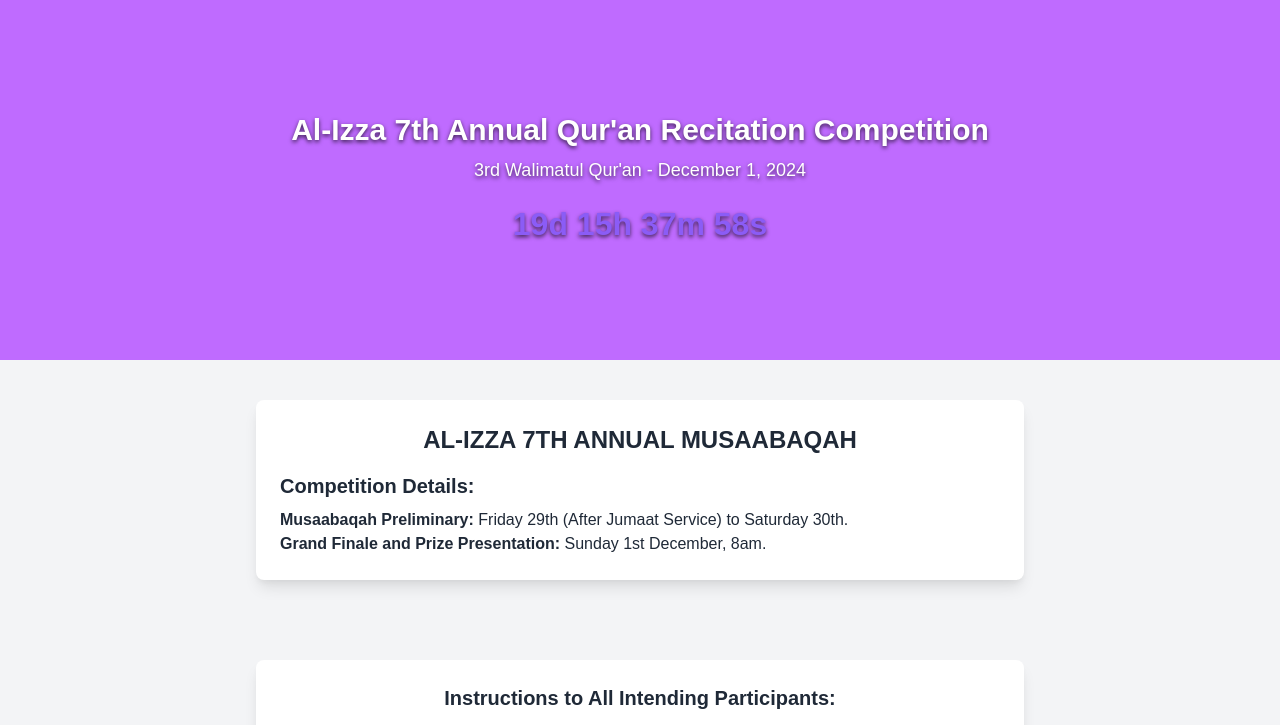
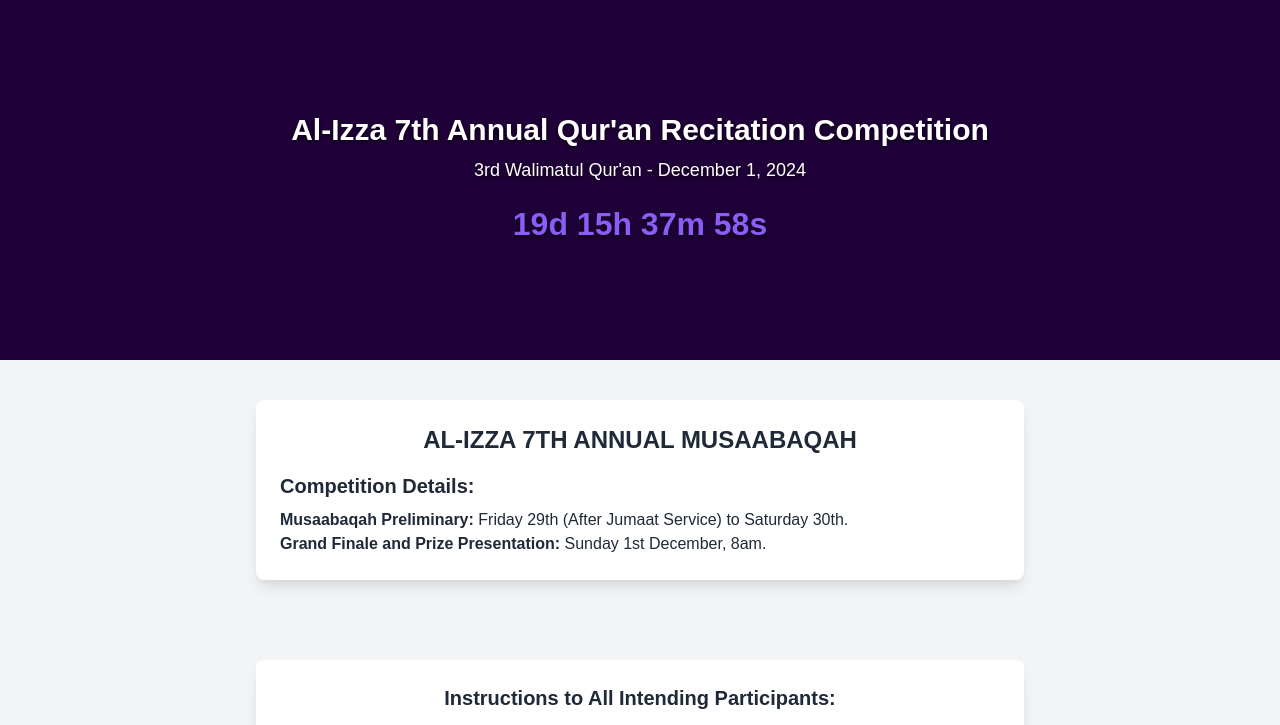
Before and after one commit to abdulhaleem7/Musabaqa, a plain HTML site: page index.html in a window 1280 px wide. Shown: the top 725 px of the page. Drawn offline with nearby package versions, Linux system fonts and the light colour scheme.

Commit message:
commit changes

```diff
--- a/index.html
+++ b/index.html
@@ -18,21 +18,25 @@
     position: relative;
     color: #ffffff;
     text-shadow: 0 2px 4px rgba(0, 0, 0, 0.7);
+    z-index: 0; /* Ensure the background image is behind the overlay */
 }
+
 .overlay {
-            background-color: #bf6bff; /* Add a dark overlay for readability */
+    background-color: #200039; /* Add a dark overlay for readability */
     position: absolute;
     top: 0;
     left: 0;
     width: 100%;
     height: 100%;
-            z-index: 1;
+    z-index: 1; /* The overlay stays above the background image */
 }
+
 .content {
     position: relative;
-            z-index: 2;
+    z-index: 2; /* Content is above the overlay */
     padding: 2rem;
 }
+
         .countdown {
             font-size: 2rem;
             font-weight: bold;
@@ -46,7 +50,7 @@
         }
     </style>
 </head>
-<body class="bg-gray-100 text-gray-800">
+<body class="bg-gray-100 text-gray-800 ">
 
     <!-- Hero Section with Background Image -->
     <section class="bg-image text-center py-20">
```
Lines whose indentation alone changed are shown as unchanged.
